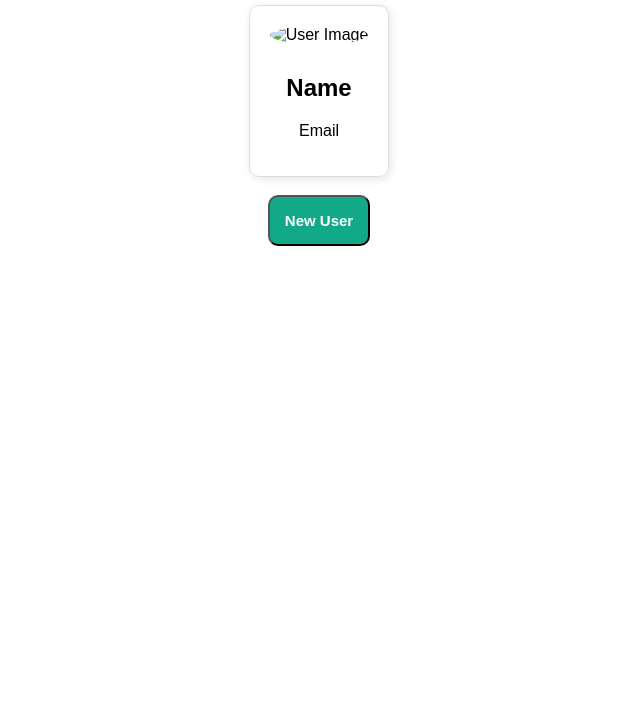
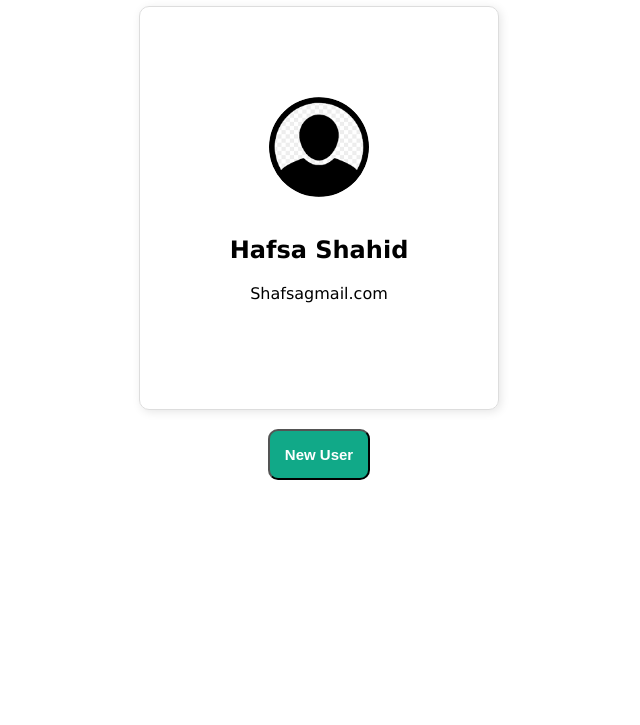
Before and after one commit to Hafsu0107/generator-task, a plain HTML site: page index.html in a window 1280 px wide. Shown: the part 75-800 px from the top of the page, without its empty margins (321-961 px from the left). Drawn offline with Linux system fonts and the light colour scheme.

Commit message:
complete task

```diff
--- a/generator.js
+++ b/generator.js
@@ -2,8 +2,8 @@ function fetchUser() {
   fetch("https://randomuser.me/api/")
     .then((response) => response.json())
     .then((data) => {
-      const user = data.results[];
-      document.getElementById("user-image").src = user.picture.large;
+      const user = data.results[0];
+      document.getElementById("user-image");
       document.getElementById(
         "user-name"
       ).textContent = `${user.name.first} ${user.name.last}`;
@@ -11,4 +11,3 @@ function fetchUser() {
     })
     .catch((error) => console.error("Error fetching user:", error));
 }
-fetchUser();
--- a/index.html
+++ b/index.html
@@ -9,9 +9,9 @@
   <body>
     <h1>Random User Generator</h1>
     <div class="user-card">
-      <img id="user-image" src="" alt="User Image" width="100" />
-      <h2 id="user-name">Name</h2>
-      <p id="user-email">Email</p>
+      <img id="user-image" src="user image.png" alt="User Image" width="100" />
+      <h2 id="user-name">Hafsa Shahid</h2>
+      <p id="user-email">Shafsagmail.com</p>
     </div>
     <br /><br />
     <button onclick="fetchUser()">New User</button>
--- a/style.css
+++ b/style.css
@@ -1,18 +1,19 @@
 body {
-  font-family: Arial, sans-serif;
+  font-family: Verdana, Geneva, Tahoma, sans-serif;
   text-align: center;
   margin: 20px;
 }
+
 .user-card {
   border: 1px solid #ddd;
-  padding: 20px;
+  padding: 90px;
   display: inline-block;
   border-radius: 10px;
   box-shadow: 2px 2px 10px rgba(0, 0, 0, 0.1);
 }
 img {
   border-radius: 50%;
-  margin-bottom: 10px;
+  margin-bottom: 15px;
 }
 button {
   padding: 15px;
```
Also changed, not shown: user image.png (added).
